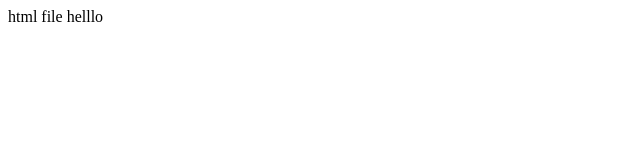
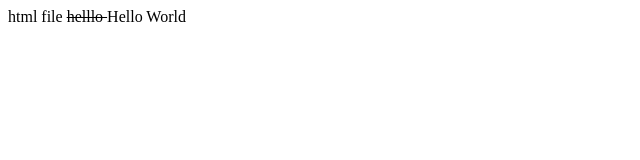
Before and after one commit to Mottahir/Demogitflow, a plain HTML site: page index.html in a window 1280 px wide. Shown: the whole page, without its empty margins (0-640 px from the left). Drawn offline with Linux system fonts and the light colour scheme.

Commit message:
Update index.html
changing in code

```diff
--- a/index.html
+++ b/index.html
@@ -5,7 +5,7 @@
 </head>
 <body>
     <div>
-        html file helllo
+        html file <s>helllo </s> Hello World
     </div>
 </body>
 </html>
```
